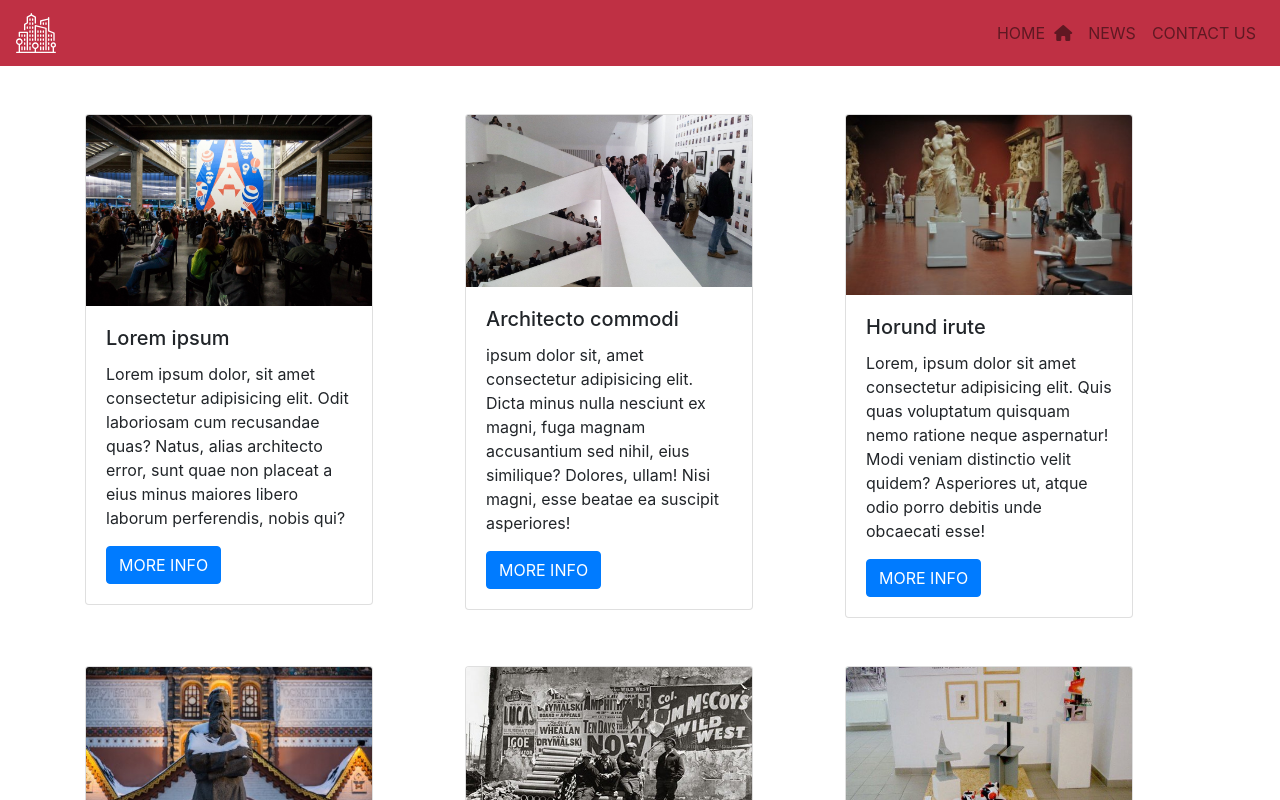
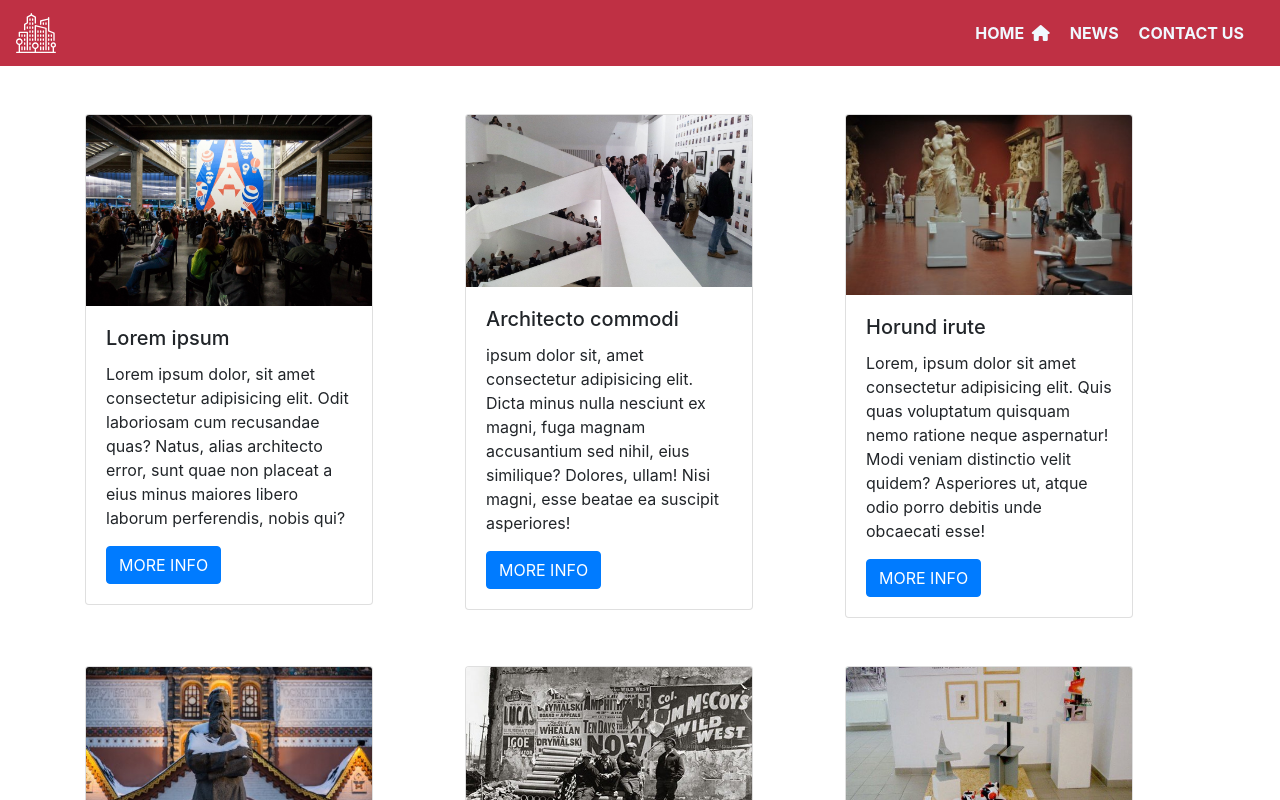
Before and after one commit to jozzbruer/SimpleReactWebsite, a React (Create React App) app: page / in a window 1280 px wide. Shown: the top 800 px of the page. Built offline with nearby package versions, Linux system fonts and the light colour scheme.

Commit message:
I have errors on the details pages

```diff
--- a/src/assets/navbar.css
+++ b/src/assets/navbar.css
@@ -1,4 +1,10 @@
 #nav{
     background-color: #BF3044;
-    color:white;
 }
+
+#navbar{
+    color: aliceblue;
+    margin-right: 20px;
+    font-weight: bold;
+    text-decoration: none;
+}
--- a/src/components/layout/Navbar.js
+++ b/src/components/layout/Navbar.js
@@ -2,7 +2,7 @@
  import { Nav, Navbar,Image } from 'react-bootstrap';
  import '../../assets/navbar.css'
  import logo from '../../logo.svg'
- //import { Link } from 'react-router-dom';
+ import { Link } from 'react-router-dom';
 
 
 function NavBar() {
@@ -13,9 +13,11 @@ function NavBar() {
                 <Navbar.Toggle aria-controls="basic-navbar-nav" />
                 <Navbar.Collapse className="justify-content-end" id="basic-navbar-nav">
                     <Nav>
-                    <Nav.Link id="navbar" href="/">HOME  &nbsp;<i className="fa fa-home"></i> </Nav.Link>
-                    <Nav.Link id="navbar" href="/news">NEWS</Nav.Link>
-                    <Nav.Link id="navbar" href="/contact">CONTACT US</Nav.Link>
+                    <Link id="navbar" to="/">HOME  &nbsp;<i className="fa fa-home"></i> </Link>
+
+                    <Link id="navbar" to="/news">NEWS</Link>
+
+                    <Link id="navbar" to="/contact">CONTACT US</Link>
                     </Nav>
                 </Navbar.Collapse>
             </Navbar>
--- a/src/components/pages/Details.js
+++ b/src/components/pages/Details.js
@@ -1,11 +1,29 @@
 import React, { Component } from 'react'
+import { InfoConsumer } from '../context'
+import { Container } from 'react-bootstrap';
 
 class Details extends Component {
     render() {
         return (
-            <div>
-                <h1>Details</h1>
-            </div>
+            <InfoConsumer>
+                {data => {
+                    const {
+                        id,
+                        headerTitle,
+                        headerSubTitle,
+                        headerText,
+                        img,
+                        maps,
+                        description
+                    } = data.detailInfo;
+
+                    return(
+                        <React.Fragment>
+                            <h1>{headerTitle}</h1>
+                        </React.Fragment>
+                    );
+                }}
+            </InfoConsumer>
         )
     }
 }
--- a/src/index.js
+++ b/src/index.js
@@ -4,7 +4,7 @@ import './index.css';
 import App from './App';
 import * as serviceWorker from './serviceWorker';
 import { BrowserRouter as Router} from 'react-router-dom';
-import { InfoProvider } from './components/context'
+import { InfoProvider } from './components/context';
 
 ReactDOM.render(
 <InfoProvider>
```
Also changed, not shown: src/components/Info.js (line endings or trailing spaces).
